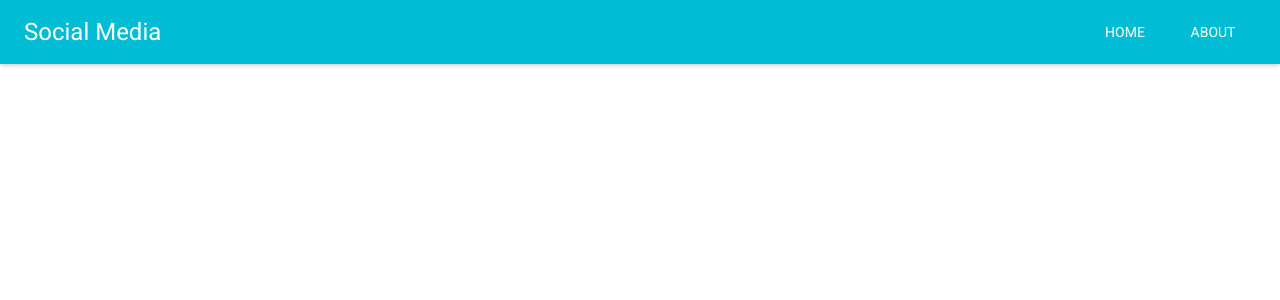
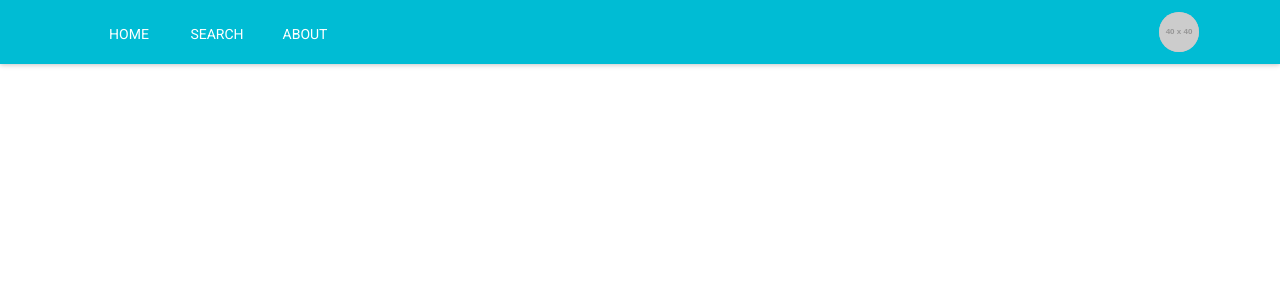
Before and after one commit to bhaktijkoli/Social-Media---ReactJS---HPDF-Task-1, a React (Create React App) app: page / in a window 1280 px wide. Shown: the top 300 px of the page. Built offline with nearby package versions, Linux system fonts and the light colour scheme.

Commit message:
Added header

```diff
--- a/public/index.html
+++ b/public/index.html
@@ -6,6 +6,7 @@
   <meta name="viewport" content="width=device-width, initial-scale=1, shrink-to-fit=no">
   <link rel="manifest" href="%PUBLIC_URL%/manifest.json">
   <link rel="shortcut icon" href="%PUBLIC_URL%/favicon.ico">
+  <link rel="stylesheet" href="https://fonts.googleapis.com/icon?family=Material+Icons" />
   <link href="https://fonts.googleapis.com/css?family=Roboto" rel="stylesheet">
   <title>Social Media Template</title>
 </head>
--- a/src/App.css
+++ b/src/App.css
@@ -4,3 +4,7 @@
 body {
   margin: 0px;
 }
+
+.pull-right {
+  float: right;
+}
--- a/src/Components/Header/Header.css
+++ b/src/Components/Header/Header.css
@@ -1,4 +1,7 @@
-.nav-btn {
+.appbar-btn {
   color: white !important;
   top: 5px;
 }
+.appbar-links {
+  margin-top: -5px;
+}
--- a/src/Components/Header/Header.jsx
+++ b/src/Components/Header/Header.jsx
@@ -1,24 +1,33 @@
 import React, { Component } from 'react';
 import { Link } from 'react-router-dom';
 
-import {AppBar, ToolbarGroup, FlatButton} from 'material-ui';
+import {AppBar, FlatButton, IconButton, IconMenu, MenuItem, Avatar} from 'material-ui';
 
 import './Header.css'
 
 class Header extends Component {
   render() {
     const rightButtons = (
-      <div className="nav-right container">
-        <FlatButton label="Home" className="nav-btn"/>
-        <FlatButton label="About" className="nav-btn"/>
+      <div className="container">
+        <div className="appbar-links">
+          <Link to="/"><FlatButton label="Home" className="appbar-btn"/></Link>
+          <Link to="/search"><FlatButton label="Search" className="appbar-btn"/></Link>
+          <Link to="/about"><FlatButton label="About" className="appbar-btn"/></Link>
+          <IconMenu className="pull-right"iconButtonElement={<IconButton className="appbar-btn"><Avatar src="http://via.placeholder.com/40x40" /></IconButton>}>
+              <MenuItem primaryText="Refresh" />
+              <MenuItem primaryText="Send feedback" />
+              <MenuItem primaryText="Settings" />
+              <MenuItem primaryText="Help" />
+              <MenuItem primaryText="Sign out" />
+            </IconMenu>
+          </div>
         </div>
       );
 
       return (
         <AppBar
-        title="Social Media"
+          title={rightButtons}
           showMenuIconButton={false}
-        iconElementRight={rightButtons}
         />
       );
     }
```
Also changed, not shown: src/Components/About/About.jsx (added, +13 -0 lines). Lines whose indentation alone changed are shown as unchanged.
